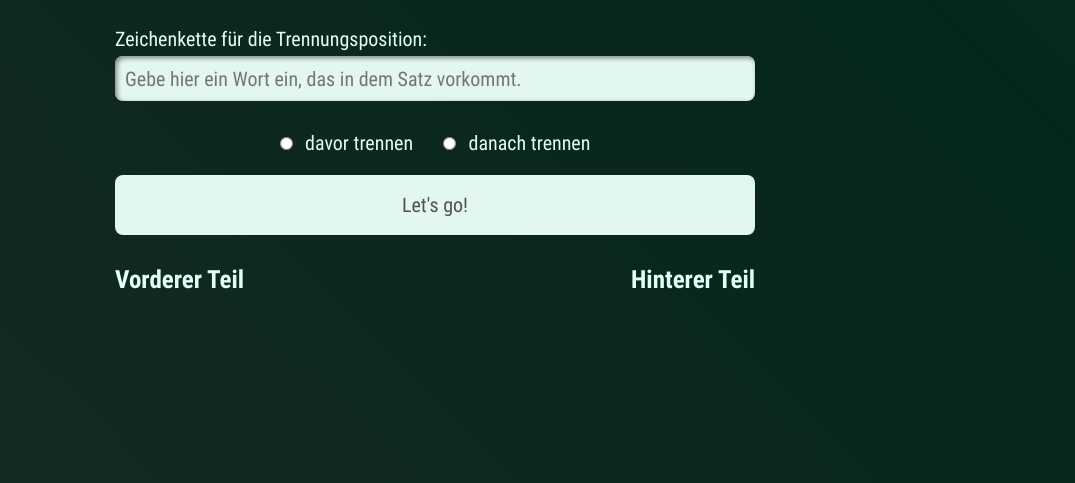
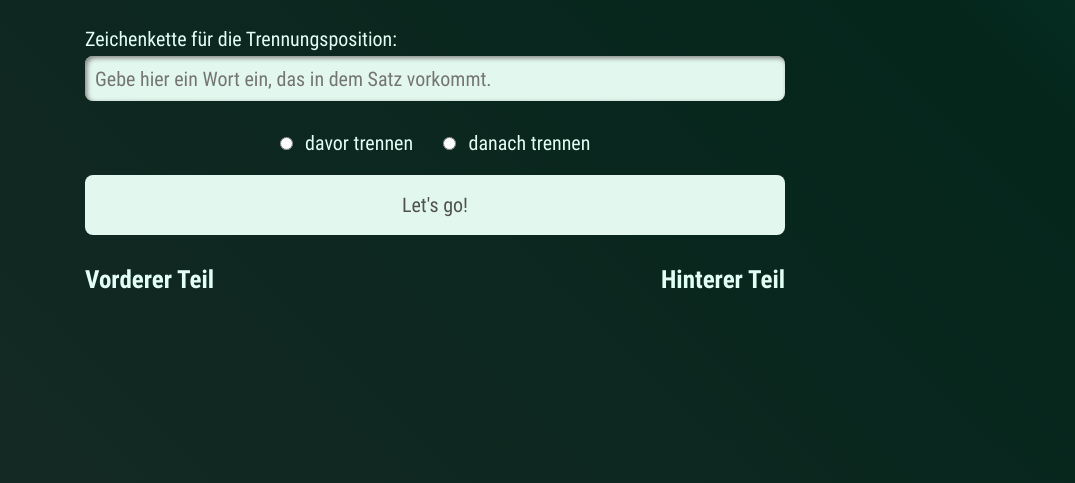
Before and after one commit to jenny-dreamatrix/Project-Zeichenkettentrennungsmaschine, a plain HTML site: page index.html in a window 1280 px wide. Shown: the part 317-800 px from the top of the page, without its empty margins (205-1280 px from the left). Drawn offline with Linux system fonts and the light colour scheme.

Commit message:
updated width

```diff
--- a/assets/css/style.css
+++ b/assets/css/style.css
@@ -80,7 +80,7 @@ main {
 }
 
 article {
-  width: 50vw;
+  width: 70rem;
   display: flex;
   justify-content: space-between;
 }
@@ -89,7 +89,7 @@ article {
 
 form {
   margin: 0 0 3rem 0;
-  width: 50vw;
+  width: 70rem;
 }
 
 div {
```
